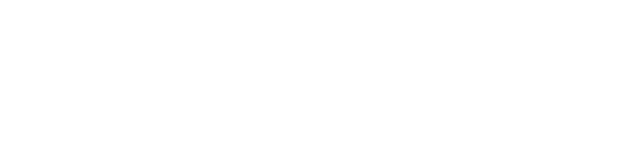
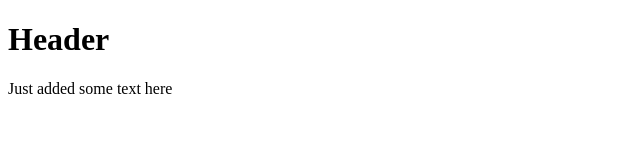
Before and after one commit to abdulaaaa/demo-repo, a plain HTML site: page index.html in a window 1280 px wide. Shown: the whole page, without its empty margins (0-640 px from the left). Drawn offline with Linux system fonts and the light colour scheme.

Commit message:
added p and h1 element to index.html

```diff
--- a/index.html
+++ b/index.html
@@ -7,6 +7,8 @@
     <title>Document</title>
 </head>
 <body>
+    <h1>Header</h1>
+    <p>Just added some text here</p>
 
 </body>
 </html>
```
